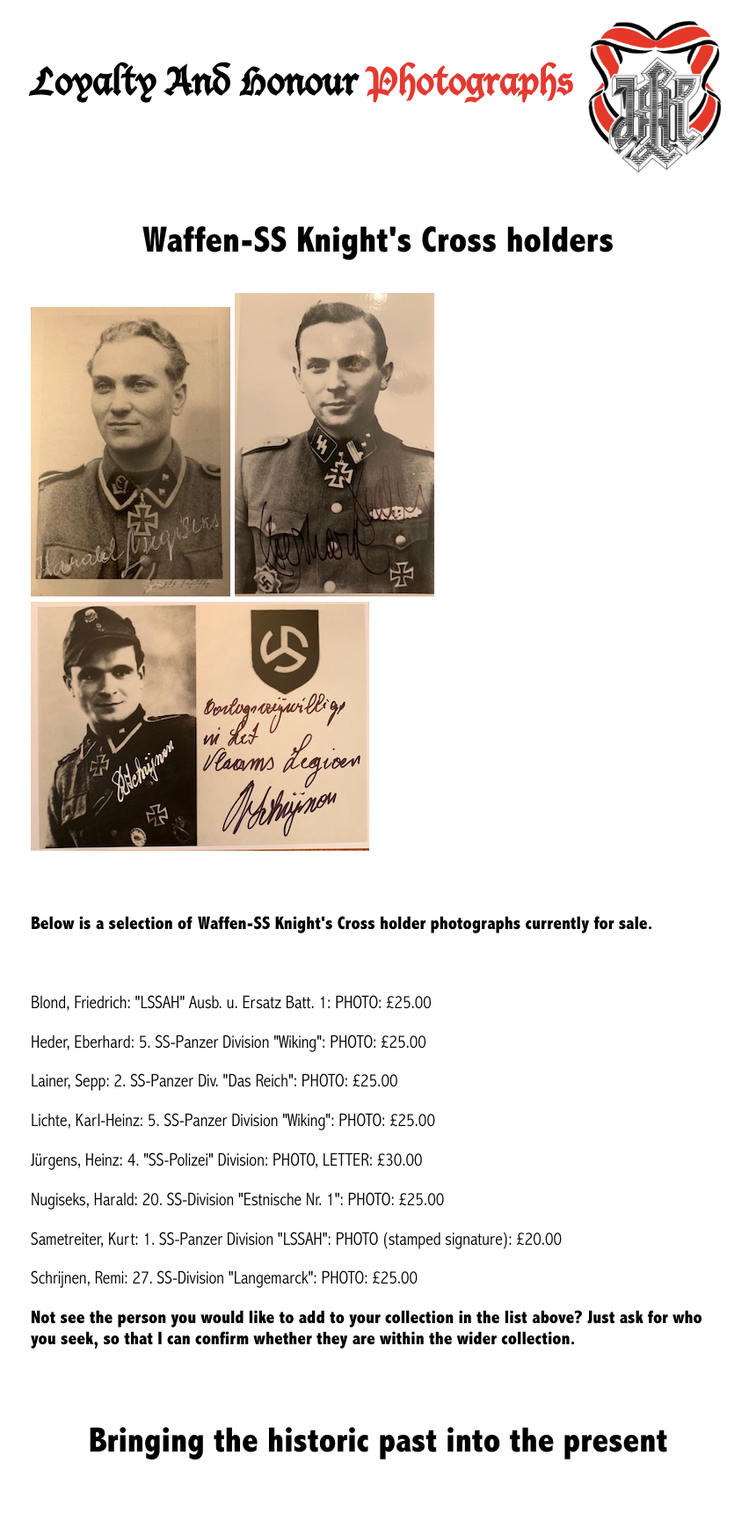
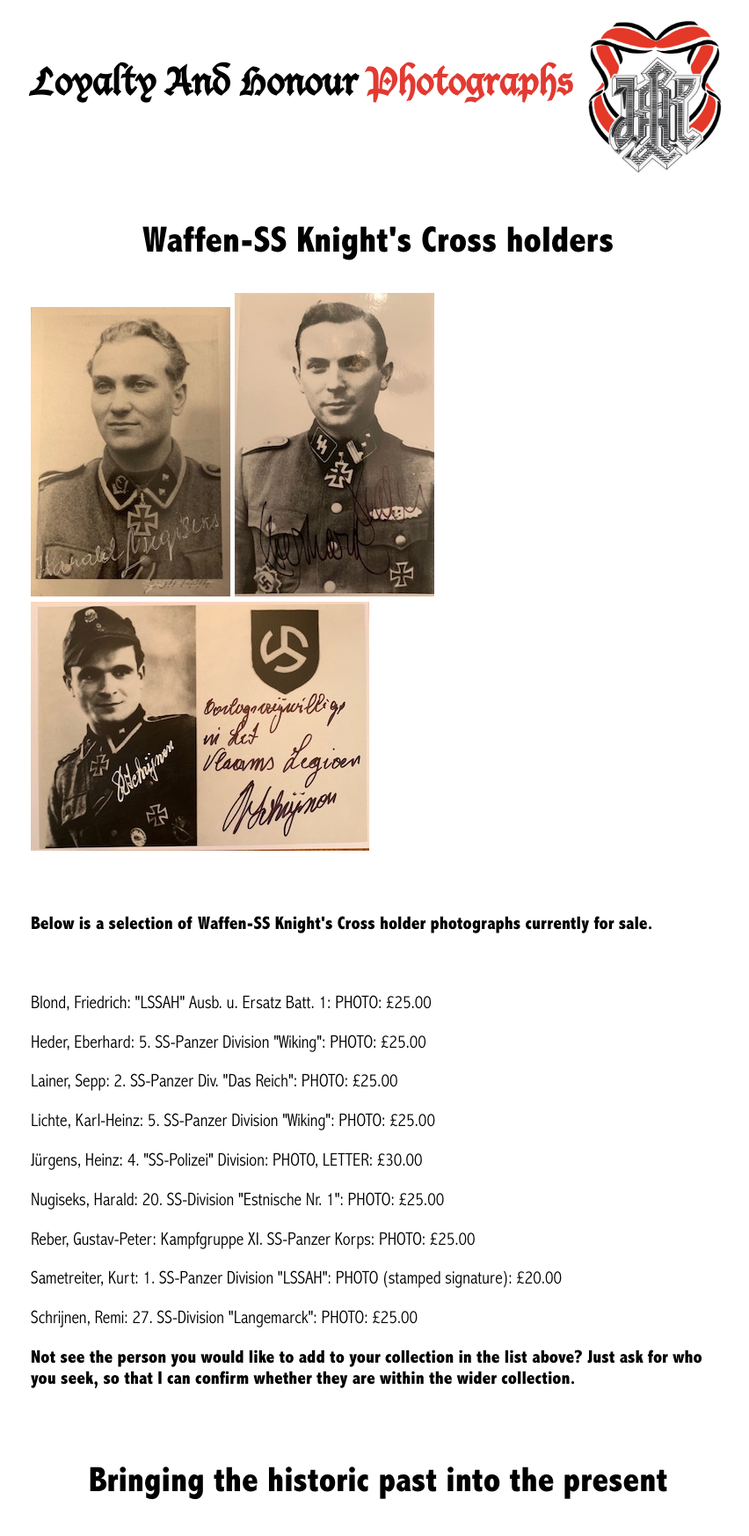
Before and after one commit to lahphotographs/lahphotographs.github.com, a Jekyll site: the page built from Waffen_SS_photos.md, in a window 1280 px wide. Shown: the whole page at 88% size, without its empty margins (210-1062 px from the left). Built offline with Jekyll 4.4.1, drawn with Linux system fonts in a browser that asks for light colours; before the commit the page ends 1701 px from its top, so only the background shows below that.

Commit message:
Update Waffen_SS_photos.md

```diff
--- a/Waffen_SS_photos.md
+++ b/Waffen_SS_photos.md
@@ -19,6 +19,7 @@ permalink: /waffen_ss_photos.html
 <p>Lichte,	Karl-Heinz: 5. SS-Panzer Division "Wiking":	PHOTO:	£25.00
 <p>Jürgens,	Heinz: 4. "SS-Polizei" Division:	PHOTO, LETTER:	£30.00
 <p>Nugiseks,	Harald: 20. SS-Division "Estnische Nr. 1":	PHOTO:	£25.00
+<p>Reber,	Gustav-Peter:	Kampfgruppe XI. SS-Panzer Korps:	PHOTO:	£25.00
 <p>Sametreiter,	Kurt:	1. SS-Panzer Division "LSSAH":	PHOTO (stamped signature):	£20.00
 <p>Schrijnen,	Remi:	27. SS-Division "Langemarck":	PHOTO: £25.00
 <br />
```
